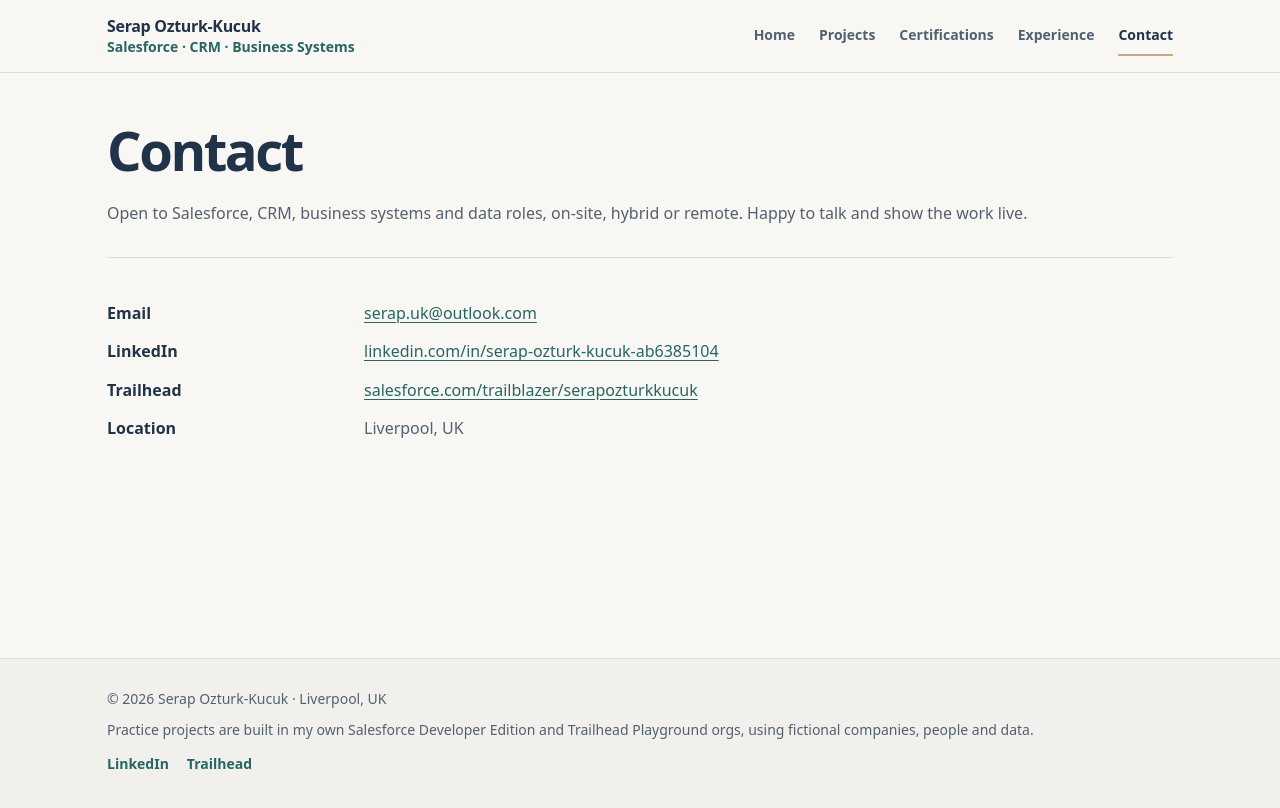
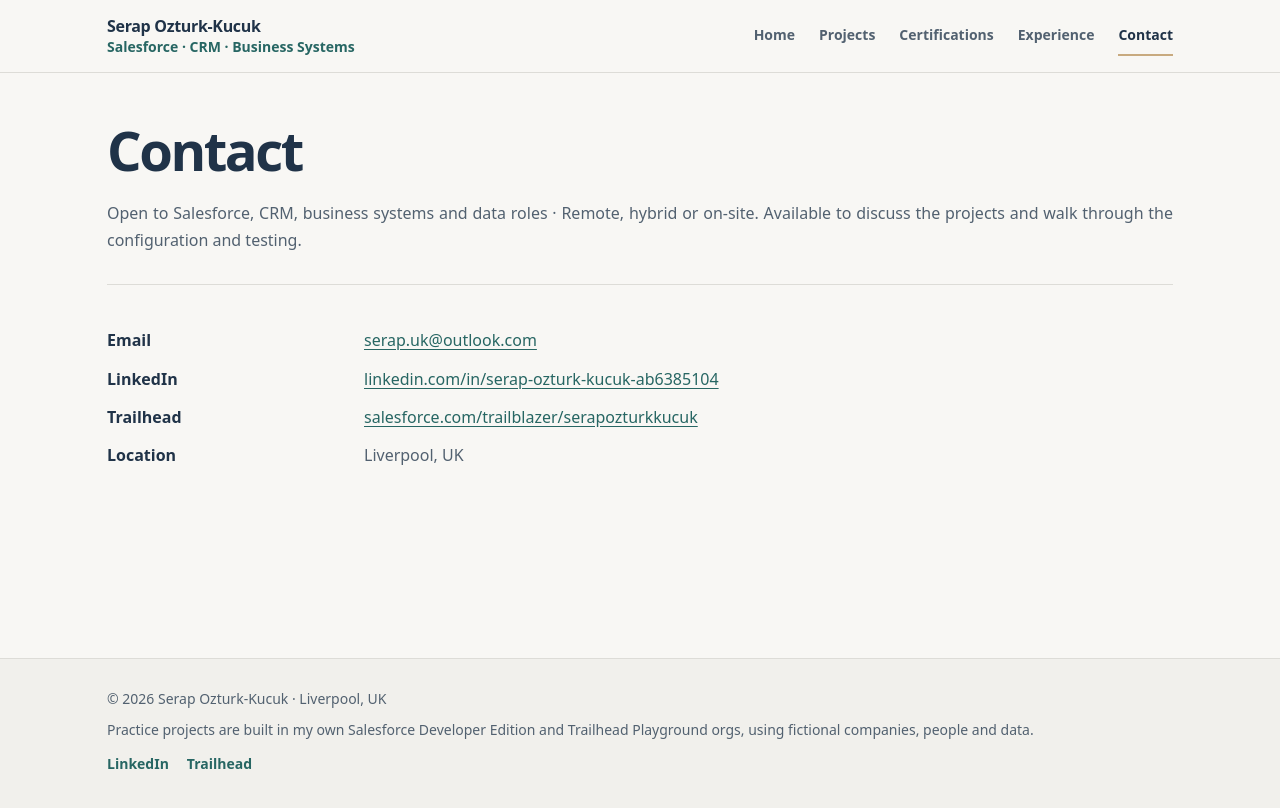
Before and after one commit to serapozturkkucuk/serapozturkkucuk.github.io, a Jekyll site: the page built from contact/index.html, in a window 1280 px wide. Shown: the top 808 px of the page. Built offline with Jekyll 4.4.1, drawn with Linux system fonts in a browser that asks for light colours.

Commit message:
Tighten recruiter-facing copy with natural, specific, neutral phrasing

```diff
--- a/contact/index.html
+++ b/contact/index.html
@@ -4,7 +4,7 @@ title: Contact
 ---
 <header class="page-head">
   <h1>Contact</h1>
-  <p class="lede">Open to Salesforce, CRM, business systems and data roles, on-site, hybrid or remote. Happy to talk and show the work live.</p>
+  <p class="lede">Open to Salesforce, CRM, business systems and data roles · Remote, hybrid or on-site. Available to discuss the projects and walk through the configuration and testing.</p>
 </header>
 
 <section class="block">
```
